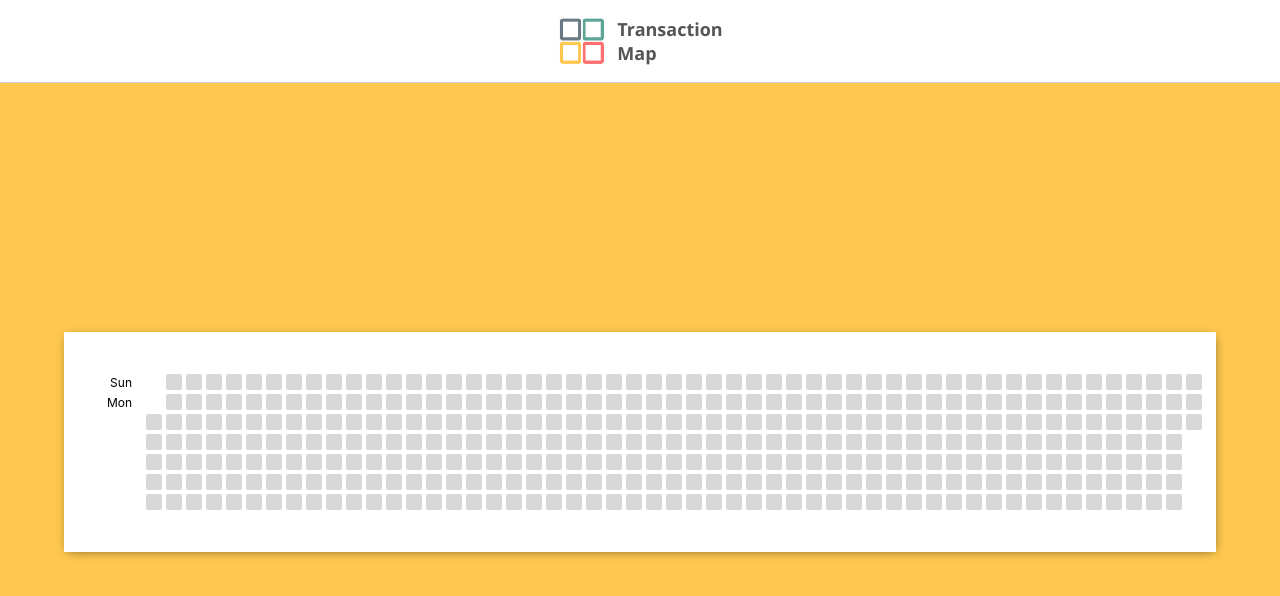
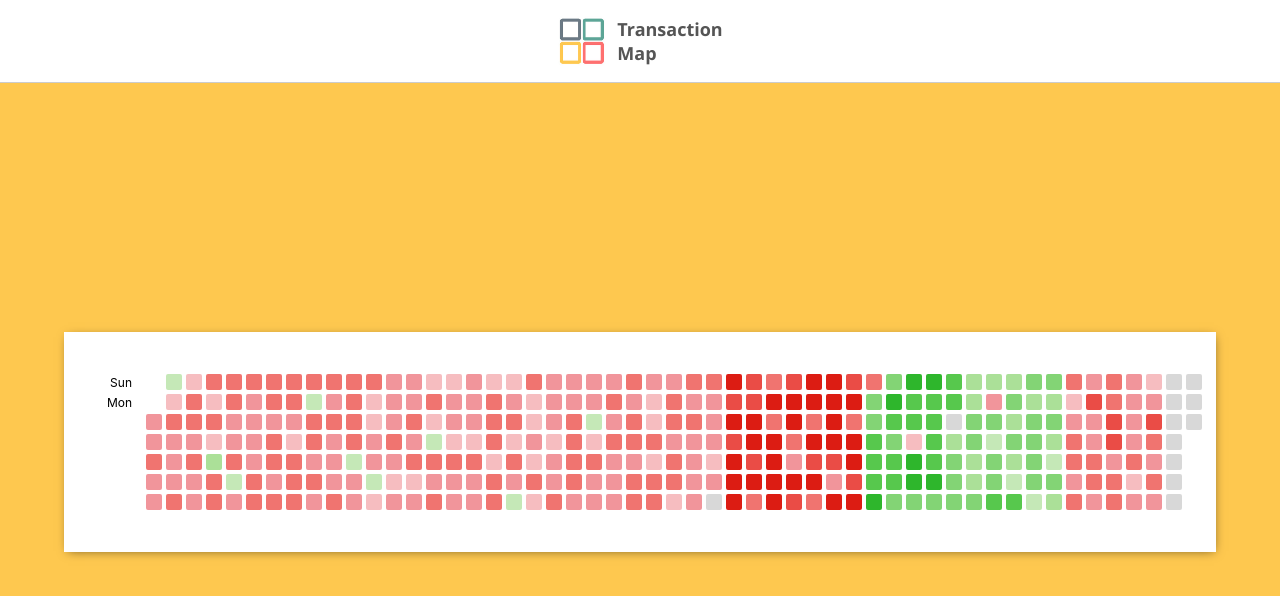
Before and after one commit to KarenOk/heatmap, a React (Create React App) app: page / in a window 1280 px wide. Shown: the top 596 px of the page. Built offline with nearby package versions, Linux system fonts and the light colour scheme.

Commit message:
Display colors for each cell based on net amount

```diff
--- a/src/App.css
+++ b/src/App.css
@@ -67,6 +67,46 @@
   cursor: unset;
 }
 
+.heat-map__cell--negative-1 {
+  background: #F6BDC0
+}
+
+.heat-map__cell--negative-2 {
+  background: #F1959B
+}
+
+.heat-map__cell--negative-3 {
+  background: #F07470
+}
+
+.heat-map__cell--negative-4 {
+  background: #EA4C46
+}
+
+.heat-map__cell--negative-5 {
+  background: #DC1C13
+}
+
+.heat-map__cell--positive-1 {
+  background: #C5E8B7
+}
+
+.heat-map__cell--positive-2 {
+  background: #ABE098
+}
+
+.heat-map__cell--positive-3 {
+  background: #83D475
+}
+
+.heat-map__cell--positive-4 {
+  background: #57C84D
+}
+
+.heat-map__cell--positive-5 {
+  background: #2EB62C
+}
+
 .heat-map__label {
   position: absolute;
   font-size: 12px;
--- a/src/components/HeatMap.tsx
+++ b/src/components/HeatMap.tsx
@@ -1,7 +1,11 @@
 import React from "react";
 import dayjs from "dayjs";
 import transactions from "../data/transactions.json";
-import { getNetTransactions, groupByDate } from "../utils/helpers";
+import {
+	getHeatmapCellColor,
+	getNetTransactions,
+	groupByDate,
+} from "../utils/helpers";
 import { ITransactionSummary } from "../interfaces/transactions";
 
 const year = 2019;
@@ -58,7 +62,9 @@ const HeatMap = () => {
 					const transactions = monthsData[month];
 					return transactions.map((txn: any, index: number) => (
 						<div
-							className="heat-map__cell"
+							className={`heat-map__cell ${getHeatmapCellColor(
+								txn.netTransactions
+							)}`}
 							key={index}
 							data-tip={`${txn.date}<br/>Net: ${txn.netTransactions}`}
 						></div>
--- a/src/utils/helpers.tsx
+++ b/src/utils/helpers.tsx
@@ -19,7 +19,9 @@ export const getNetTransactions = (transactions: ITransaction[]) => {
 	return formatTo2DP(total);
 };
 
-export const getHeatmapClass = (netAmount: number) => {
+export const getHeatmapCellColor = (netAmount: number | null) => {
+	if (netAmount === null) return "";
+
 	if (netAmount < 0) {
 		// set red ranges
 		if (netAmount < -10000) return "heat-map__cell--negative-5";
```
